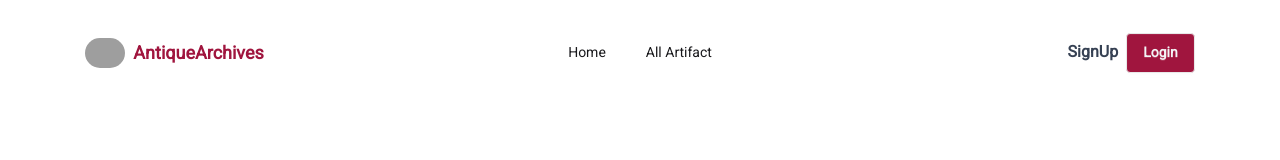
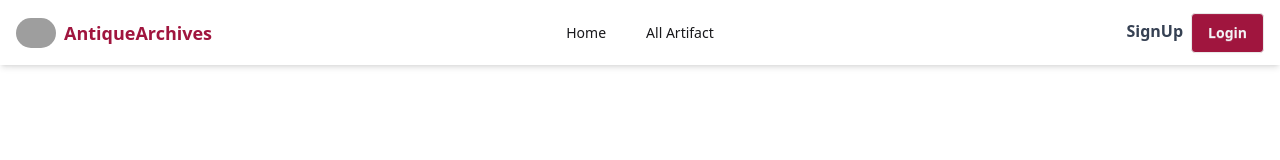
Before and after one commit to tainurrahaman/Time-Treasures-, a React (Vite) app: page / in a window 1280 px wide. Shown: the top 160 px of the page. Built offline with nearby package versions, Linux system fonts and the light colour scheme; no server answers; grey boxes are pictures that could not be loaded.

Commit message:
navbar sticky when user scrolled

```diff
--- a/src/Components/Shared/Navbar.jsx
+++ b/src/Components/Shared/Navbar.jsx
@@ -17,7 +17,7 @@ const Navbar = () => {
   };
 
   return (
-    <div className="navbar px-4 sm:px-6 lg:px-8 bg-base-100">
+    <div className="navbar px-4 fixed top-0 left-0 w-full bg-white shadow-md z-50 p-2 transition-all duration-300">
       {/* Navbar Start: Logo and Mobile Menu */}
       <div className="navbar-start gap-2 ">
         {/* Logo and Brand Name */}
@@ -76,7 +76,6 @@ const Navbar = () => {
           </ul>
         </div>
       </div>
-
       {/* Navbar Center: Desktop Menu */}
       <div className="navbar-center hidden lg:flex">
         <ul className="menu menu-horizontal px-1 gap-4 ">
@@ -98,7 +97,6 @@ const Navbar = () => {
           )}
         </ul>
       </div>
-
       {/* Navbar End: Login/Logout and User Profile */}
       <div className="navbar-end">
         {user?.email ? (
--- a/src/Layout/Homelayout.jsx
+++ b/src/Layout/Homelayout.jsx
@@ -9,8 +9,9 @@ import Subscribe from "../Components/Pages/Subscribe";
 const Homelayout = () => {
   return (
     <div>
-      <div className="w-11/12 mx-auto my-5 font-roboto font-normal">
-        <Navbar></Navbar>
+      {" "}
+      <Navbar></Navbar>
+      <div className="w-11/12 mx-auto my-5 font-roboto font-normal pt-20">
         <Banner></Banner>
         <History></History>
         <MostLikedArtifact></MostLikedArtifact>
```
